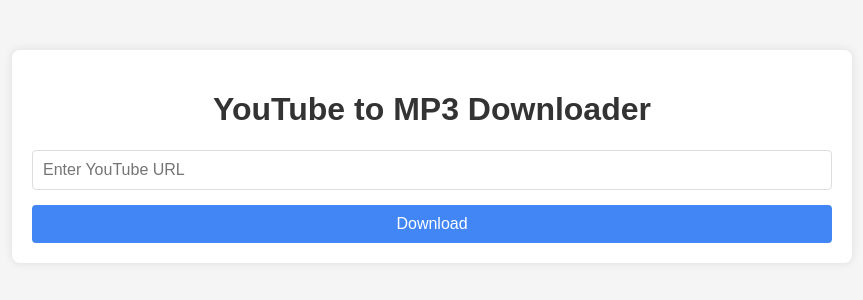
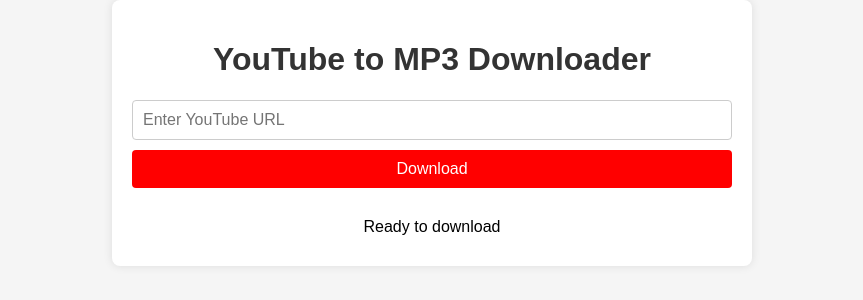
Before and after one commit to khalilkhan78611/youtube-mp3, a Flask app: page / in a window 1280 px wide. Shown: the top 300 px of the page, without its empty margins (208-1071 px from the left). Run offline with Flask 3, Linux system fonts and the light colour scheme.

Commit message:
Update index.html

```diff
--- a/templates/index.html
+++ b/templates/index.html
@@ -5,6 +5,54 @@
     <meta name="viewport" content="width=device-width, initial-scale=1.0">
     <title>YouTube to MP3 Downloader</title>
     <link rel="stylesheet" href="/static/style.css">
+    <style>
+        .container {
+            max-width: 600px;
+            margin: 0 auto;
+            padding: 20px;
+            text-align: center;
+        }
+        #download-form {
+            display: flex;
+            gap: 10px;
+            margin-bottom: 20px;
+        }
+        #youtube_url {
+            flex: 1;
+            padding: 10px;
+            border: 1px solid #ccc;
+            border-radius: 4px;
+        }
+        button {
+            padding: 10px 20px;
+            background-color: #ff0000;
+            color: white;
+            border: none;
+            border-radius: 4px;
+            cursor: pointer;
+        }
+        button:hover {
+            background-color: #cc0000;
+        }
+        #status {
+            margin-top: 20px;
+            padding: 10px;
+            border-radius: 4px;
+        }
+        .progress {
+            margin-top: 10px;
+            height: 20px;
+            background-color: #f0f0f0;
+            border-radius: 4px;
+            overflow: hidden;
+        }
+        .progress-bar {
+            height: 100%;
+            background-color: #4CAF50;
+            width: 0%;
+            transition: width 0.3s;
+        }
+    </style>
 </head>
 <body>
     <div class="container">
@@ -13,52 +61,101 @@
             <input type="text" id="youtube_url" placeholder="Enter YouTube URL" required>
             <button type="submit">Download</button>
         </form>
-        <div id="status"></div>
+        <div id="status">Ready to download</div>
+        <div class="progress" id="progress-container" style="display: none;">
+            <div class="progress-bar" id="progress-bar"></div>
+        </div>
     </div>
 
     <script>
         document.getElementById('download-form').addEventListener('submit', async (e) => {
             e.preventDefault();
-            const url = document.getElementById('youtube_url').value;
+            const url = document.getElementById('youtube_url').value.trim();
             const statusDiv = document.getElementById('status');
+            const progressContainer = document.getElementById('progress-container');
+            const progressBar = document.getElementById('progress-bar');
+
+            if (!url) {
+                statusDiv.textContent = 'Please enter a YouTube URL';
+                return;
+            }
+
             statusDiv.textContent = 'Starting download...';
+            progressContainer.style.display = 'block';
+            progressBar.style.width = '0%';
 
             try {
                 const response = await fetch('/start_download', {
                     method: 'POST',
-                    headers: { 'Content-Type': 'application/x-www-form-urlencoded' },
+                    headers: {
+                        'Content-Type': 'application/x-www-form-urlencoded',
+                    },
                     body: `youtube_url=${encodeURIComponent(url)}`
                 });
+
                 const data = await response.json();
 
                 if (data.error) {
                     statusDiv.textContent = `Error: ${data.error}`;
+                    progressContainer.style.display = 'none';
                     return;
                 }
 
                 checkStatus(data.download_id);
             } catch (error) {
                 statusDiv.textContent = `Error: ${error.message}`;
+                progressContainer.style.display = 'none';
+                console.error('Error:', error);
             }
         });
 
         async function checkStatus(downloadId) {
             const statusDiv = document.getElementById('status');
+            const progressBar = document.getElementById('progress-bar');
+
             try {
                 const response = await fetch(`/check_status/${downloadId}`);
                 const data = await response.json();
 
                 if (data.status === 'completed') {
-                    statusDiv.textContent = 'Download complete! Starting file download...';
-                    window.location.href = `/download/${data.filename}`;
+                    statusDiv.textContent = 'Download complete! Your file will download automatically...';
+                    progressBar.style.width = '100%';
+
+                    // Trigger download
+                    const a = document.createElement('a');
+                    a.href = `/download/${downloadId}`;
+                    a.style.display = 'none';
+                    document.body.appendChild(a);
+                    a.click();
+                    document.body.removeChild(a);
+
+                    // Reset after download
+                    setTimeout(() => {
+                        statusDiv.textContent = 'Ready to download another video';
+                        progressBar.style.width = '0%';
+                        document.getElementById('progress-container').style.display = 'none';
+                    }, 3000);
+
                 } else if (data.status === 'error') {
                     statusDiv.textContent = `Error: ${data.message}`;
+                    document.getElementById('progress-container').style.display = 'none';
                 } else {
+                    // Update progress for downloading status
                     statusDiv.textContent = data.message || 'Processing...';
-                    setTimeout(() => checkStatus(downloadId), 1000); // Poll every second
+
+                    // Extract progress percentage if available
+                    const percentMatch = data.message?.match(/(\d+)%/);
+                    if (percentMatch) {
+                        progressBar.style.width = percentMatch[0];
+                    }
+
+                    // Continue polling
+                    setTimeout(() => checkStatus(downloadId), 1000);
                 }
             } catch (error) {
-                statusDiv.textContent = `Error: ${error.message}`;
+                statusDiv.textContent = `Error checking status: ${error.message}`;
+                document.getElementById('progress-container').style.display = 'none';
+                console.error('Error:', error);
             }
         }
     </script>
```
